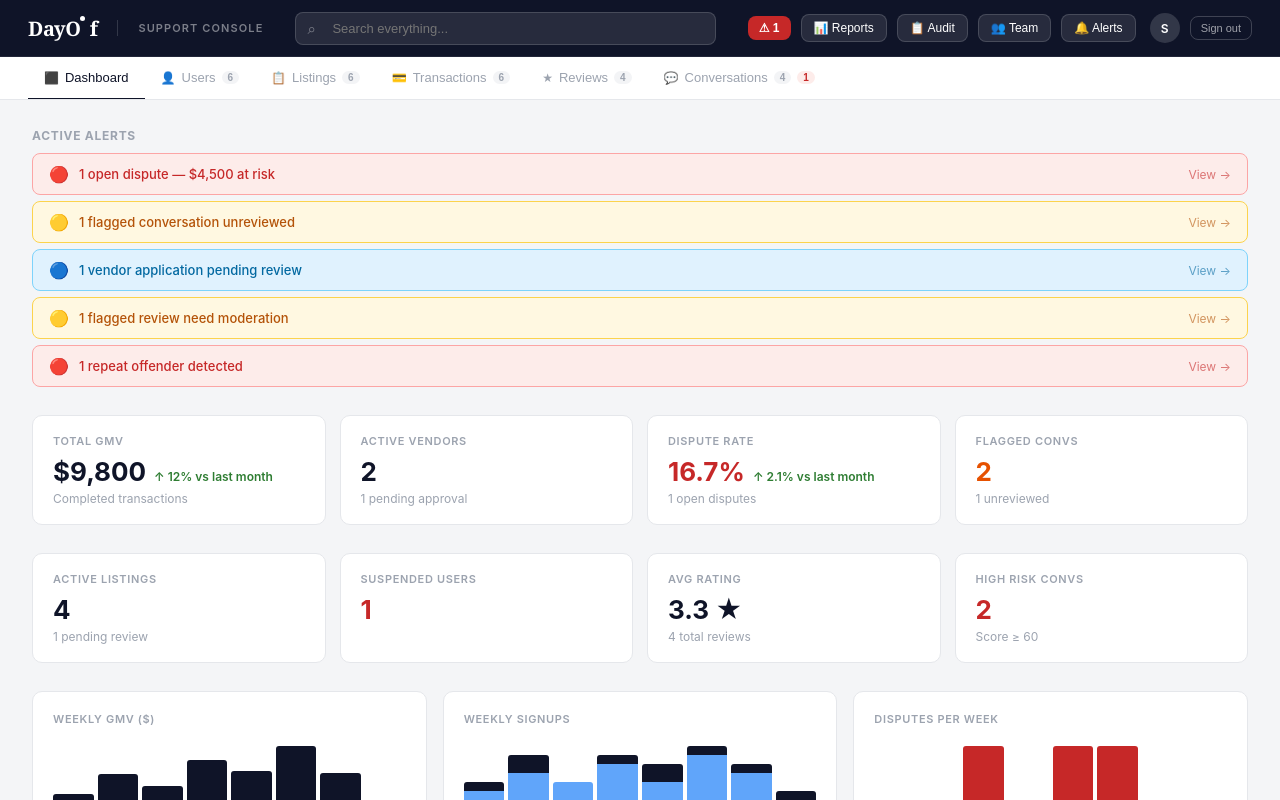
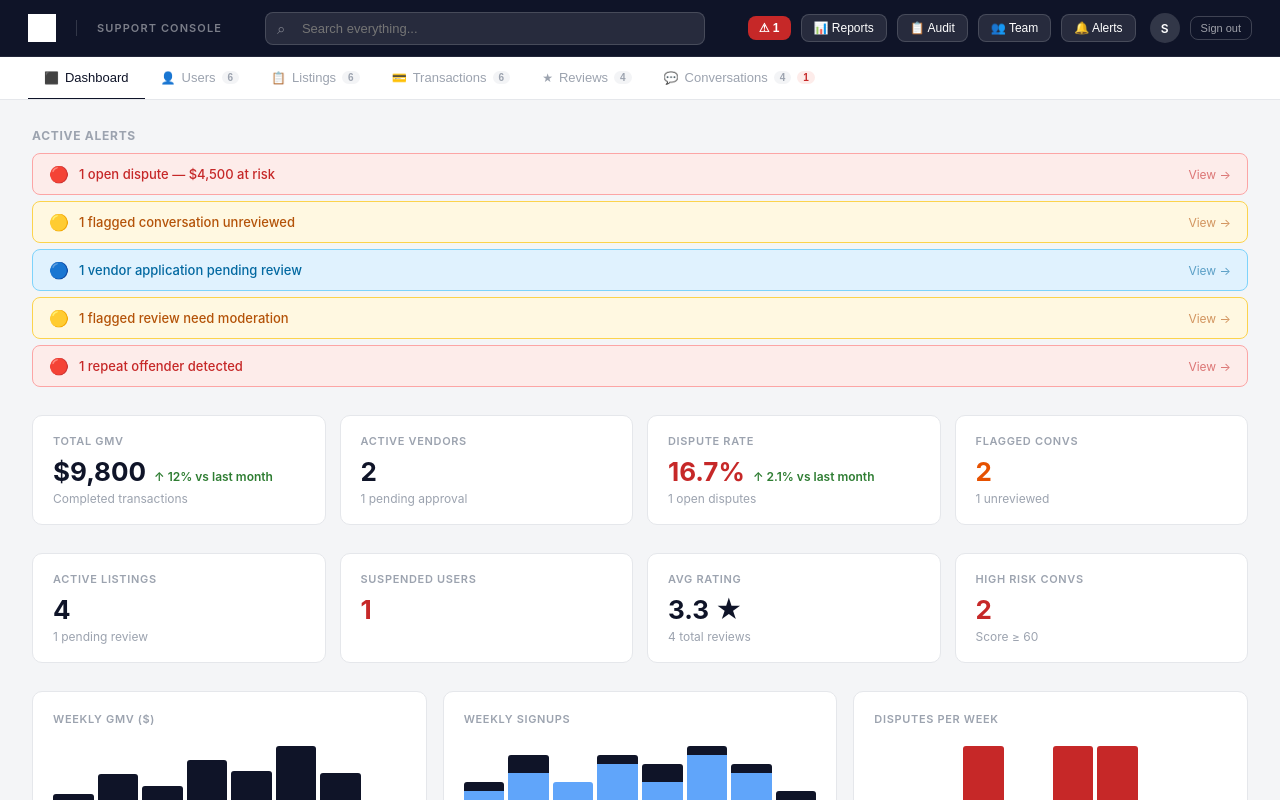
Before and after one commit to HarryDayOf/nextjs-kzt3bdzg, a Next.js app: page /dashboard in a window 1280 px wide. Shown: the top 800 px of the page. Built offline with nearby package versions, Linux system fonts and the light colour scheme; sample sign-in values are in the browser's storage.

Commit message:
Add files via upload

```diff
--- a/components/console/ui.tsx
+++ b/components/console/ui.tsx
@@ -1,7 +1,7 @@
 /* eslint-disable @typescript-eslint/no-explicit-any */
 'use client';
 import { useState } from 'react';
-import { STATUS_STYLES, KW_CATEGORIES, type KWCategory, type KWHit, type Role, ROLE_LABELS } from '../lib/types';
+import { STATUS_STYLES, KW_CATEGORIES, type KWCategory, type KWHit, type Role, ROLE_LABELS } from '../../lib/types';
 
 // ─── COLORS ───────────────────────────────────────────────────────────────────
 export const NAVY = '#0f1428';
@@ -94,11 +94,12 @@ export function DR({ label, value }: { label: string; value: React.ReactNode })
 
 // ─── LOGO ─────────────────────────────────────────────────────────────────────
 export function Logo({ white }: { white?: boolean }) {
-  const c = white ? '#fff' : NAVY;
   return (
-    <div style={{ display: 'inline-flex', alignItems: 'baseline', fontFamily: 'Georgia,serif', fontWeight: 700, fontSize: '20px', color: c, letterSpacing: '-0.02em' }}>
-      Day<span style={{ position: 'relative', display: 'inline-block' }}>O<span style={{ position: 'absolute', top: '1px', right: '-4px', width: '5px', height: '5px', borderRadius: '50%', backgroundColor: c, display: 'inline-block' }} /></span><span style={{ marginLeft: '9px' }}>f</span>
-    </div>
+    <img
+      src="/images/dayof-logo.png"
+      alt="Day Of"
+      style={{ height: '28px', width: 'auto', filter: white ? 'brightness(0) invert(1)' : 'none' }}
+    />
   );
 }
 
```
Also changed, not shown: public/images/dayof-logo.png (added).
